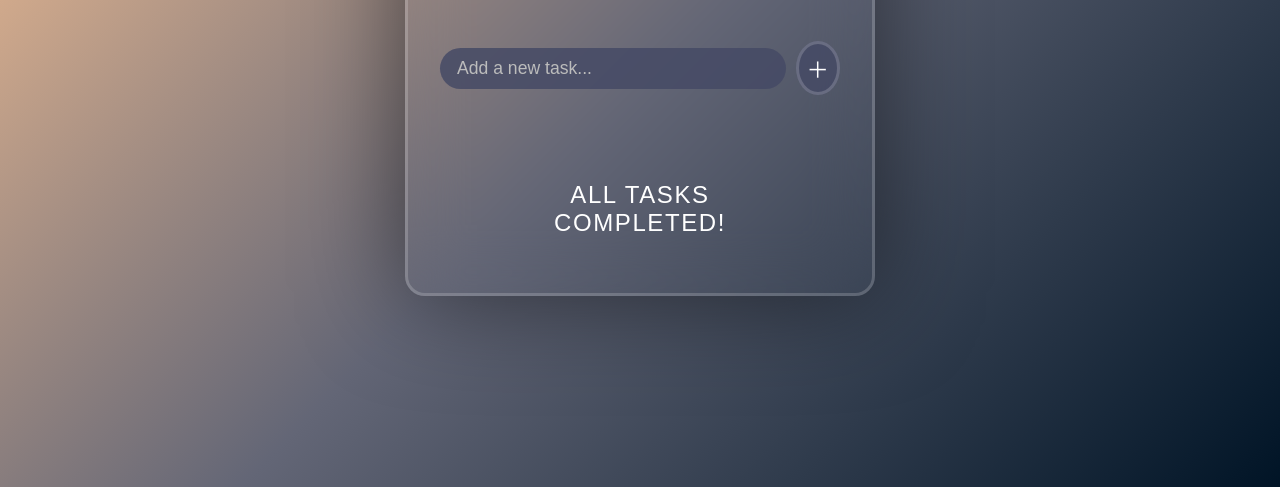
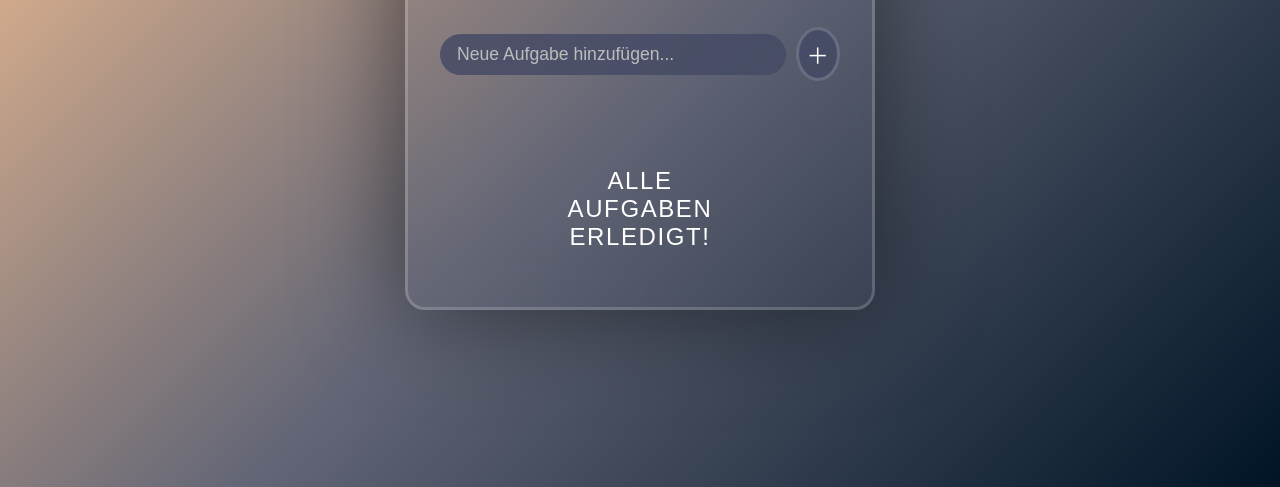
Before and after one commit to covertcapper/browser-to-do-list, a plain HTML site: page index.html in a window 1280 px wide. Shown: the part 313-800 px from the top of the page. Drawn offline with Linux system fonts and the light colour scheme; a web font is replaced by a local one.

Commit message:
Change README photo to show changes, update HTML text to German.

```diff
--- a/index.html
+++ b/index.html
@@ -18,14 +18,14 @@
         <div class="todo-app">
             <h1>Aufgabenliste</h1>
             <form class="input-area">
-                <input type="text" id="task-input" placeholder="Add a new task...">
+                <input type="text" id="task-input" placeholder="Neue Aufgabe hinzufügen...">
                 <button type="button" id="add-task-btn">＋</button>
             </form>
             <div class="todos-container">
                 <ul id="task-list">
 
                 </ul>
-                <p class="completed-message">All tasks completed!</p>
+                <p class="completed-message">Alle Aufgaben erledigt!</p>
             </div>
         </div>
     </div>
```
Also changed, not shown: images/2026-04-02_to-do-list-screenshot.png.
